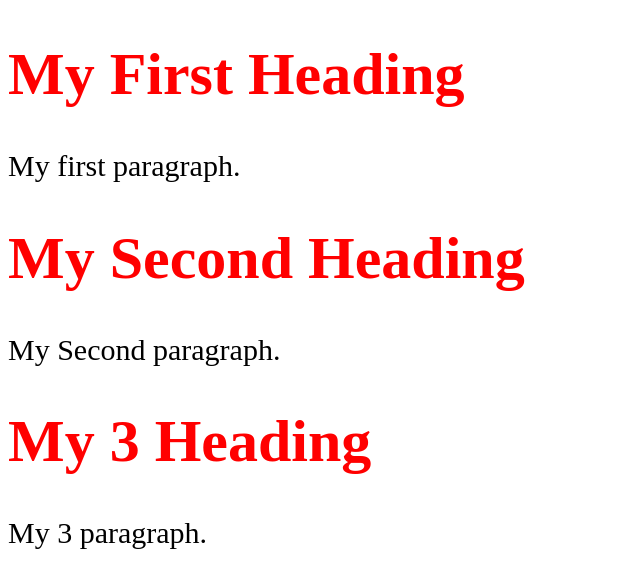
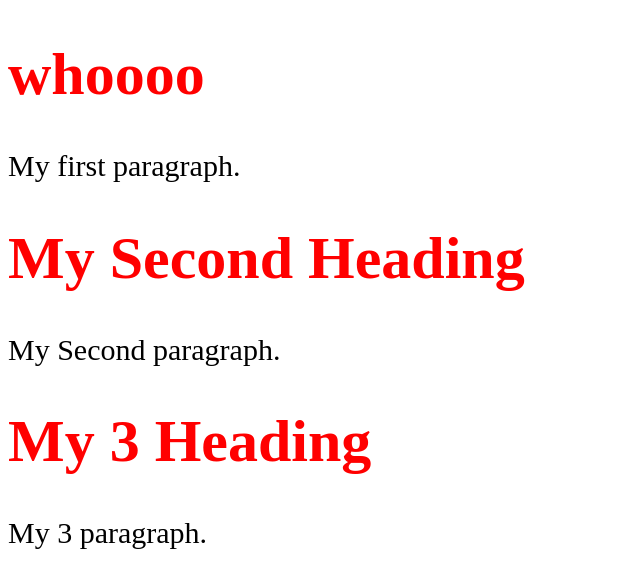
Before and after one commit to AlanKor/test, a plain HTML site: page index.html in a window 1280 px wide. Shown: the whole page, without its empty margins (0-640 px from the left). Drawn offline with Linux system fonts and the light colour scheme.

Commit message:
add index title

```diff
--- a/index.html
+++ b/index.html
@@ -6,7 +6,7 @@
 </head>
 <body>
 
-<h1>My First Heading</h1>
+<h1>whoooo</h1>
 <p>My first paragraph.</p>
 
 
```
